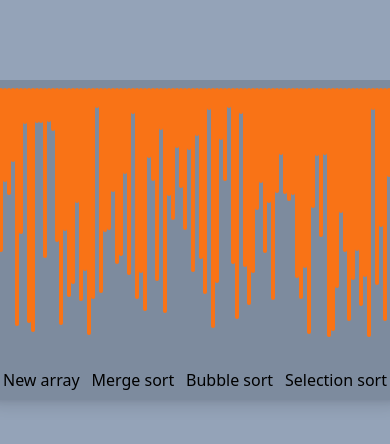
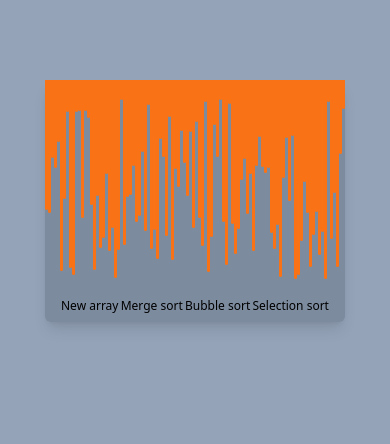
Before and after one commit to newmat123/sort-visualizer, a Next.js app: page / in a window 390 px wide. Shown: the top 444 px of the page. Built offline with nearby package versions, Linux system fonts and the light colour scheme.

Commit message:
sorting visualizer scaling fixed

```diff
--- a/src/components/SortingAlgorithms.tsx
+++ b/src/components/SortingAlgorithms.tsx
@@ -1,7 +1,7 @@
 import React, { useState, useEffect, useReducer } from "react";
 
 const ARR_LEN = 100;
-const MAX_H = 250;
+const MAX_H = 200;
 const MIN_H = 20;
 const ANIM_SPEED = 25; // ms
 
@@ -39,7 +39,7 @@ export default function SortingAlgorithms() {
             let bar = document.getElementById(i as unknown as string) as HTMLDivElement | null;
             bar && (bar.style.backgroundColor = '#22c55e');
             forceUpdate();
-            await sleep(animationSpeed/2);
+            await sleep(animationSpeed / 2);
         }
         setSorting(false);
     }
@@ -176,7 +176,7 @@ export default function SortingAlgorithms() {
                 }
             }
 
-            let bar2 = document.getElementById(minIndex  as unknown as string) as HTMLDivElement | null;
+            let bar2 = document.getElementById(minIndex as unknown as string) as HTMLDivElement | null;
             bar2 && (bar2.style.backgroundColor = '#6A5ACD');
 
             await sleep(animationSpeed);
@@ -195,11 +195,11 @@ export default function SortingAlgorithms() {
     return (
         <div className="relative flex flex-col justify-center bg-slate-800 bg-opacity-20 rounded-md shadow-lg">
             <div className="flex flex-col">
-                <div className="flex justify-between mt-auto min-w-[400px] h-[280px] p-2" >
+                <div className="flex justify-between mt-auto min-w-[300px] sm:min-w-[400px] h-[210px]" >
                     {arr &&
                         arr.map((barHeight, index) => (
                             <div
-                                className=" bg-orange-500 w-1 2xl:p-[3px] rounded" //#f97316
+                                className=" bg-orange-500 w-full p-[1px] sm:p-[2px] xl:p-[3px] rounded-b" //#f97316
                                 style={{
                                     height: `${barHeight}px`
                                 }}
@@ -209,16 +209,16 @@ export default function SortingAlgorithms() {
                         ))}
                 </div>
                 <div className="flex justify-between m-2 py-0 px-2 2xl:p-2 2xl:mx-10 relative">
-                    <button className=" hover:text-slate-300 hover:shadow-md" onClick={newArray}>
+                    <button className=" hover:text-slate-300 hover:shadow-md text-xs sm:text-base" onClick={newArray}>
                         New array
                     </button>
-                    <button className=" hover:text-slate-300 hover:shadow-md" onClick={mergeSort}>
+                    <button className=" hover:text-slate-300 hover:shadow-md text-xs sm:text-base" onClick={mergeSort}>
                         Merge sort
                     </button>
-                    <button className=" hover:text-slate-300 hover:shadow-md" onClick={bubbleSort}>
+                    <button className=" hover:text-slate-300 hover:shadow-md text-xs sm:text-base" onClick={bubbleSort}>
                         Bubble sort
                     </button>
-                    <button className=" hover:text-slate-300 hover:shadow-md" onClick={selection}>
+                    <button className=" hover:text-slate-300 hover:shadow-md text-xs sm:text-base" onClick={selection}>
                         Selection sort
                     </button>
                     {
```
